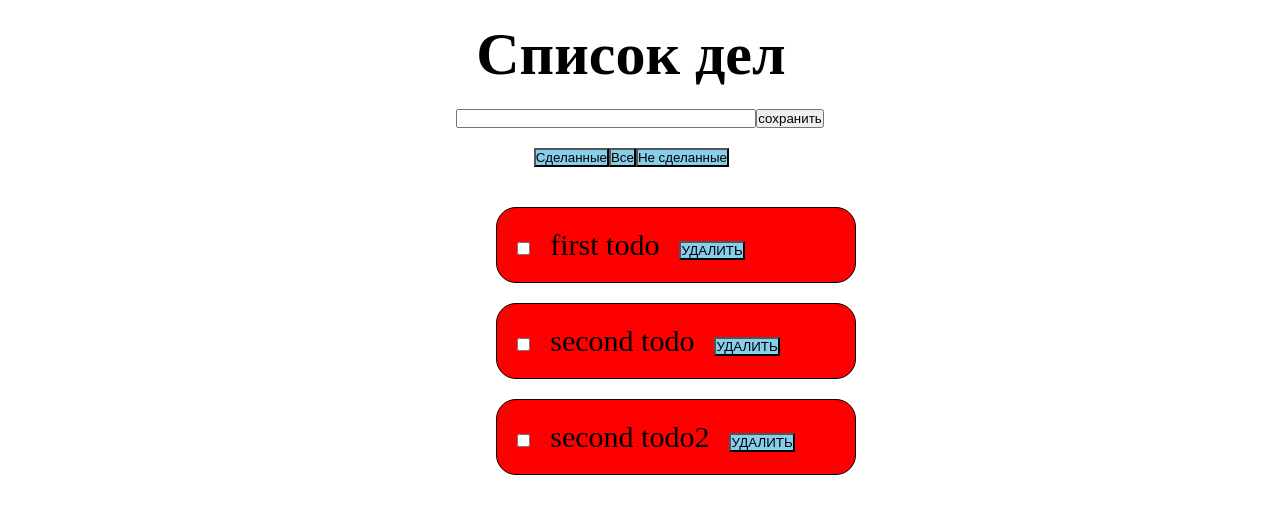
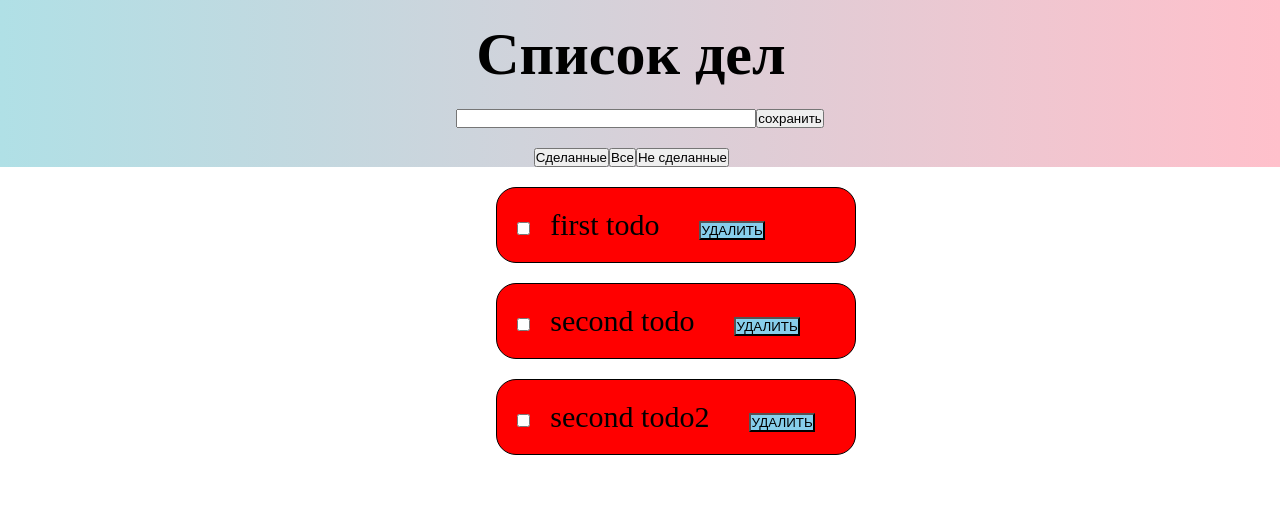
Before and after one commit to margaritaritik/todoList-version-react-, a React (Create React App) app: page / in a window 1280 px wide. Shown: the top 514 px of the page. Built offline with nearby package versions, Linux system fonts and the light colour scheme.

Commit message:
new file ButtonsMenu

```diff
--- a/src/App.js
+++ b/src/App.js
@@ -4,7 +4,7 @@ import './styles/styleTodoList.css'
 import styles from './styles/styleForTodo.module.css'
 import {Spring, animated, useSpring} from 'react-spring'
 
-import MyButton from "./components/button/MyButton";
+import ButtonsMenu from "./components/button/ButtonsMenu";
 
 
 function App(props) {
@@ -83,9 +83,9 @@ function App(props) {
                  <button key="btn1" onClick={addTodo}>сохранить</button>
              </header>
              <div className="listForAll">
-                 <MyButton key="1b" onClick={ButtonOfMadeClick} >Сделанные</MyButton>
-                 <MyButton key="2b" onClick={ButtonAllClick} >Все</MyButton>
-                 <MyButton key="3b"  onClick={ButtonNotOfMadeClick}>Не сделанные</MyButton>
+                 <ButtonsMenu key="1b" onClick={ButtonOfMadeClick} >Сделанные</ButtonsMenu>
+                 <ButtonsMenu key="2b" onClick={ButtonAllClick} >Все</ButtonsMenu>
+                 <ButtonsMenu key="3b" onClick={ButtonNotOfMadeClick}>Не сделанные</ButtonsMenu>
              </div>
             <div className="containerItem">
                 {list}
--- a/src/components/Tasks.jsx
+++ b/src/components/Tasks.jsx
@@ -1,6 +1,6 @@
 import React, {useState} from 'react';
 import styles from '../styles/styleForTodo.module.css';
-import MyButton from "./button/MyButton";
+import ButtonDelete from "./button/ButtonDelete";
 
 const Tasks = function ({name,id,completed,checkedCompleted,deleteTodo}) {
     const [checked,setChecked]=useState(completed);
@@ -18,9 +18,9 @@ const Tasks = function ({name,id,completed,checkedCompleted,deleteTodo}) {
         <div className={styles.divTodo}>
             <label key={id} className={styles.textTodo}>
                 <input key={'inputting'} type={"checkbox"} checked={checked} onChange={ChangeCompleted} />
-                <span>{name}</span>
-                <MyButton key="btnDelete" onClick={ButtonDeleteClick} >УДАЛИТЬ</MyButton>
+                <span >{name}</span>
             </label>
+            <ButtonDelete key="btnDelete" onClick={ButtonDeleteClick}  >УДАЛИТЬ</ButtonDelete>
         </div>
     );
 };
--- a/src/components/button/MyButton.jsx
+++ b/src/components/button/ButtonDelete.jsx
@@ -1,10 +1,10 @@
 import React from 'react';
 import style from './buttonStyle.module.css'
 
-const MyButton = ({children,...props}) => {
+const ButtonDelete = ({children,...props}) => {
     return (
         <button className={style.btn}  {...props}  > {children}</button>
     );
 };
 
-export default MyButton;
+export default ButtonDelete;
--- /dev/null
+++ b/src/components/button/ButtonsMenu.jsx
@@ -0,0 +1,9 @@
+import React from 'react';
+
+const ButtonsMenu = ({children,...props}) => {
+    return (
+       <button {...props}>{children} </button>
+    );
+};
+
+export default ButtonsMenu;
--- a/src/components/button/buttonStyle.module.css
+++ b/src/components/button/buttonStyle.module.css
@@ -1,3 +1,5 @@
 .btn{
-    background-color: skyblue;
+    background: skyblue;
+    margin-left: 20px;
+
 }
--- a/src/styles/styleForTodo.module.css
+++ b/src/styles/styleForTodo.module.css
@@ -6,10 +6,23 @@
    border: 3rem solid;
    border-width: 1px;
    border-radius: 20px;
-   margin: 20px;
+   /*margin: 20px;*/
+   margin-left: 20px;
+
+   margin-bottom: 20px;
    transition: background-color .15s ease-in-out;
    transition-property: all;
    transition-duration: 0.5s;
+}
+
+span{
+   background: red;
+   font-size: 30px;
+   padding: 20px;
+}
+
+.divTodo input{
+   /*background: #032cfc;*/
 }
 
 .divTodo:hover{
@@ -24,5 +37,7 @@
 }
 
 .textTodo{
+   /*margin-left: 20px;*/
+
    word-break:break-all;
 }
--- a/src/styles/styleTodoList.css
+++ b/src/styles/styleTodoList.css
@@ -2,13 +2,17 @@
     padding: 0;
     margin: 0;
     box-sizing: border-box;
+    /*height: 200px;*/
+
+
 }
 
 
 #root{
+    /*display: flex;*/
+    justify-content: center;
     display: flex;
-    justify-content: center;
-
+    background: linear-gradient(to right, powderblue, pink);
 }
 /*.headerInput{*/
 /*    display: flex;*/
@@ -23,16 +27,14 @@
 h1{
     padding: 20px;
     font-size: 60px;
+    background: none;
 }
 
 .title{
     background-color: darkslateblue;
 }
 
-span{
-    font-size: 30px;
-    padding: 20px;
-}
+
 
 .textforwrite{
     width: 300px;
@@ -51,5 +53,5 @@ span{
 }
 
 .containerItem{
-
+    background: none;
 }
```
